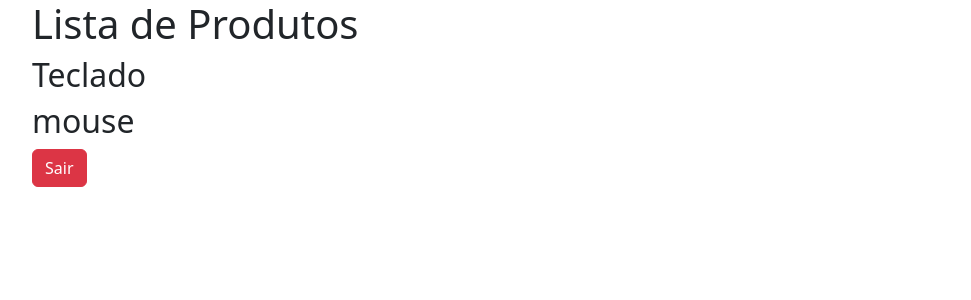
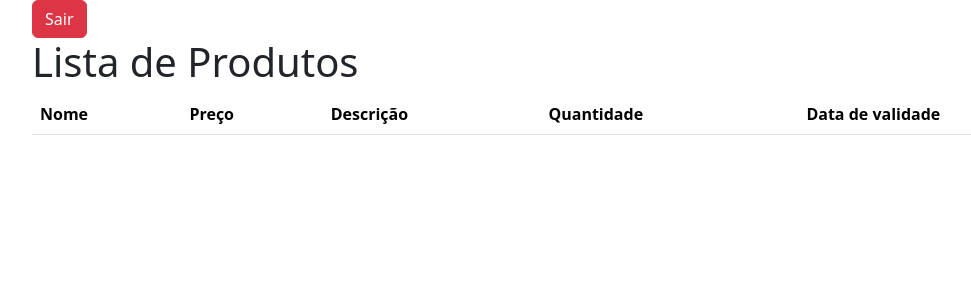
Before and after one commit to dbernardos/20261TEP2Python, a Django app: page /produtos in a window 1280 px wide. Shown: the top 300 px of the page, without its empty margins (50-1021 px from the left). Run offline with Django 5.2, Linux system fonts and the light colour scheme; a user stored in the database is signed in; data comes from the database, SQL or seed files in the repository; both versions use the stored data as it was after the commit; lists and menus that the app fills with data are empty; some libraries are stand-ins or nearby versions.

Commit message:
problema no produto atulizando tabela

```diff
--- a/core/templates/clientes.html
+++ b/core/templates/clientes.html
@@ -31,12 +31,12 @@
             <td>{{ c.email }}</td>
             <td>
               <form action="{% url 'urleditaCliente' c.id %}">
-                <input type="submit" value="📝" class="btn btn-warning">
+                <input type="submit" value="📝" alt="Editar" class="btn btn-warning">
               </form>
             </td>
             <td>
               <form action="{% url 'urlapagaCliente' c.id %}">
-                <input type="submit" value="🗑️" class="btn btn-danger">
+                <input type="submit" value="🗑️"  alt="Exluir" class="btn btn-danger">
               </form>
             </td>
           </tr>
--- a/core/templates/produtos.html
+++ b/core/templates/produtos.html
@@ -9,14 +9,34 @@
 </head>
 <body>
     <div class="container">
-        <h1>Lista de Produtos</h1>
-        {% for p in prod %}
-            <h2>{{ p.nome }}</h2>
-        {% endfor %}
-
         <form action="{% url 'urlsair' %}">
             <input type="submit" value="Sair" class="btn btn-danger">
         </form>
+
+        <h1>Lista de Produtos</h1>
+        <table class="table table-hover">
+            <thead>
+                <tr>
+                    <th>Nome</th>
+                    <th>Preço</th>
+                    <th>Descrição</th>
+                    <th>Quantidade</th>
+                    <th>Data de validade</th>
+                </tr>
+            </thead>
+            {% for p in produtos %}
+            <tbody>
+              <tr>
+                <td>{{ p.nome }}</td>
+                <td>{{ p.preco }}</td>
+                <td>{{ p.qtde }}</td>
+                <td>{{ p.descricao }}</td>
+              </tr>
+            </tbody>
+            {% endfor %}
+          </table>
+
+
     </div>
 </body>
 </html>
```
Also changed, not shown: db.sqlite3.
